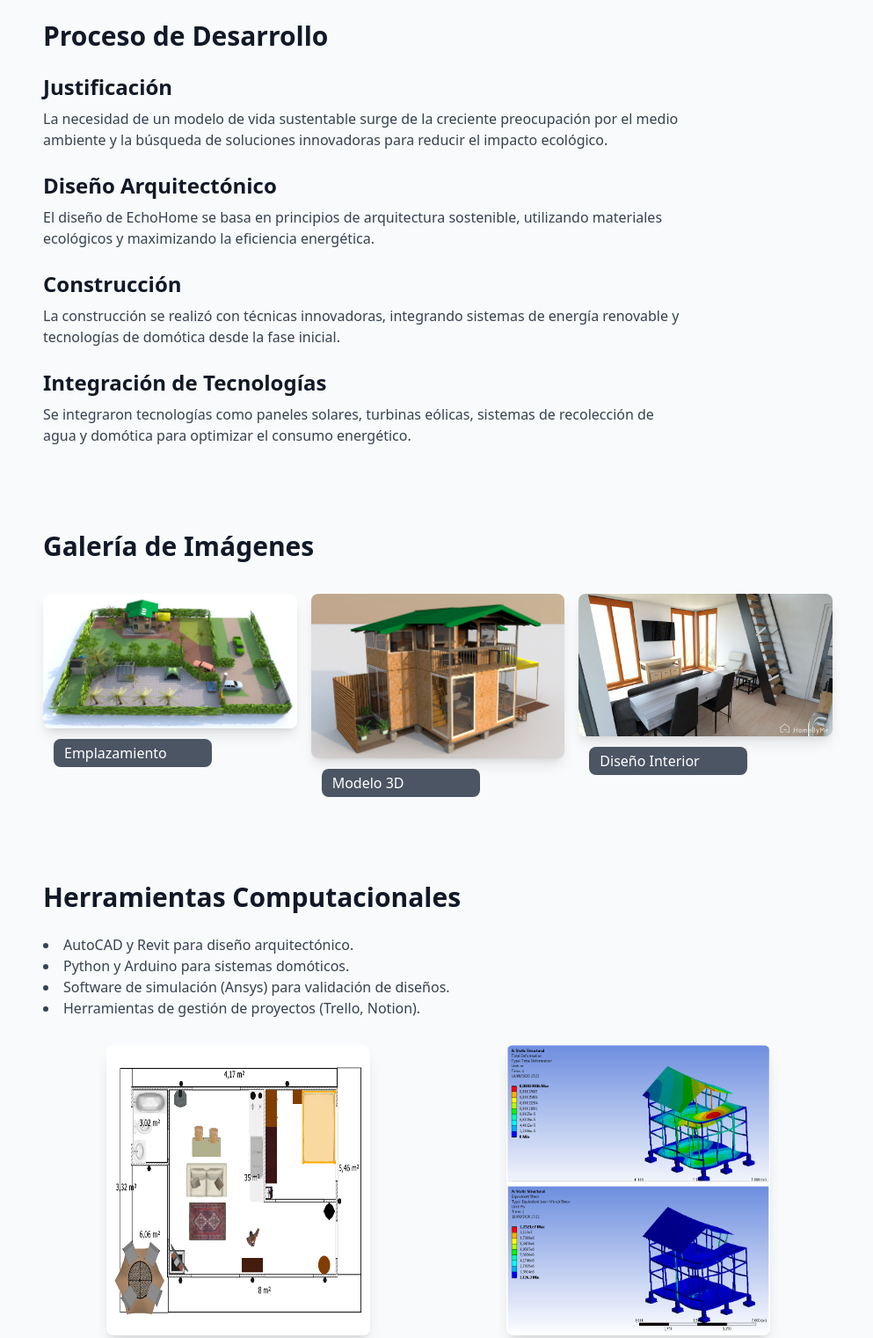
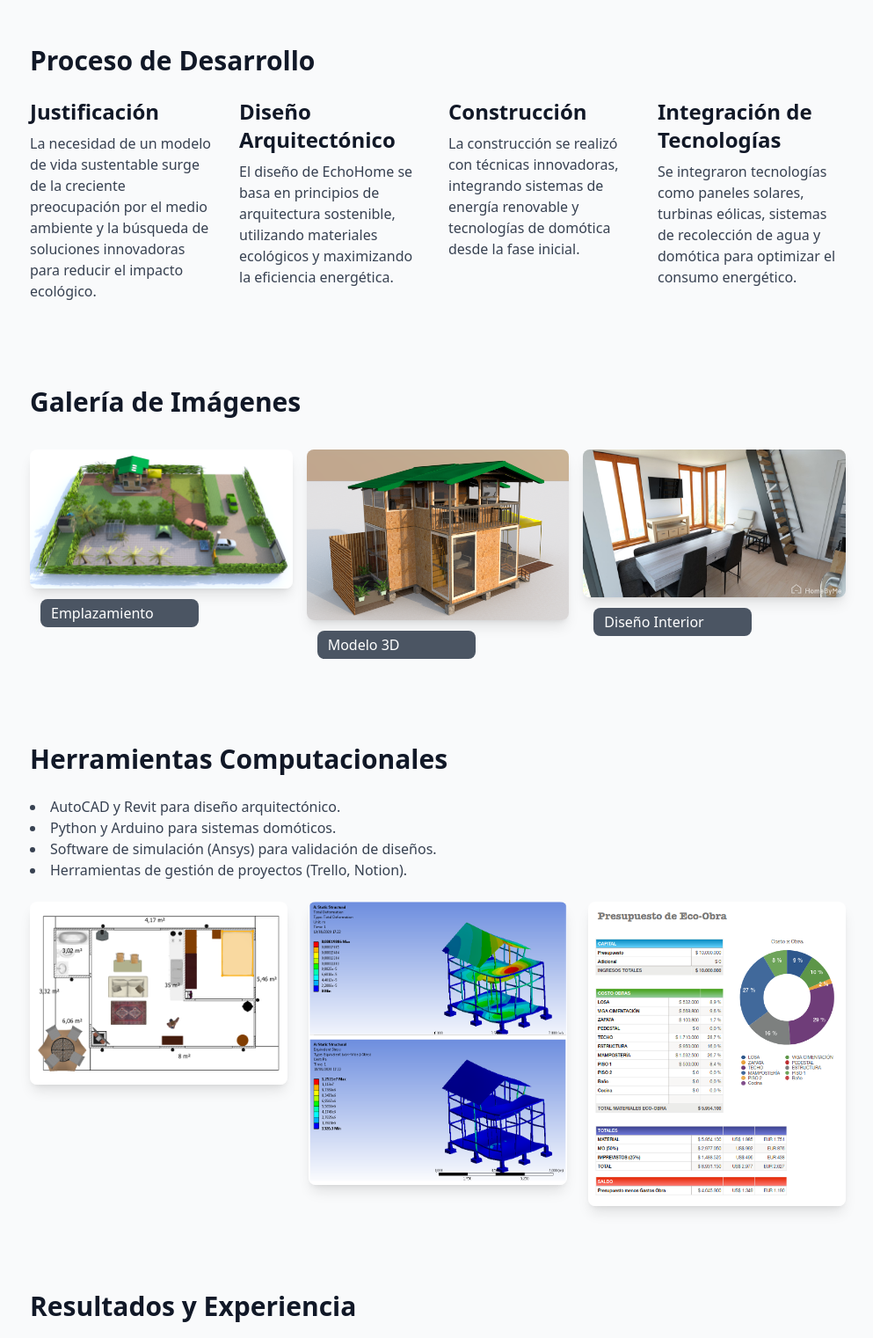
Before and after one commit to appjava/echohome, an Astro site: page / in a window 1280 px wide. Shown: the part 875-2396 px from the top of the page at 88% size, without its empty margins (142-1135 px from the left). Built offline with nearby package versions, Linux system fonts and the light colour scheme; Astro itself is replaced by a stand-in of ours.

Commit message:
update design and build page

```diff
--- a/package.json
+++ b/package.json
@@ -3,7 +3,7 @@
   "type": "module",
   "version": "0.0.1",
   "scripts": {
-    "dev": "astro dev",
+    "dev": "astro dev --host",
     "build": "astro build",
     "preview": "astro preview",
     "astro": "astro"
--- a/src/pages/index.astro
+++ b/src/pages/index.astro
@@ -24,10 +24,10 @@ import SuccessCases from '../components/SuccessCases.astro';
   </Section>
 
   <Section id="proceso" title="Proceso de Desarrollo">
-    <div class="space-y-6">
+    <div class="grid grid-cols-1 lg:grid-cols-4 md:grid-cols-2 gap-6">
       <div>
         <h3 class="text-2xl font-semibold mb-2">Justificación</h3>
-        <p class="text-gray-700">
+        <p class="text-gray-700 text-pretty">
           La necesidad de un modelo de vida sustentable surge de la creciente preocupación por el medio ambiente y la búsqueda de soluciones innovadoras para reducir el impacto ecológico.
         </p>
       </div>
@@ -63,7 +63,7 @@ import SuccessCases from '../components/SuccessCases.astro';
       <li>Software de simulación (Ansys) para validación de diseños.</li>
       <li>Herramientas de gestión de proyectos (Trello, Notion).</li>
     </ul>
-    <div class="tools">
+    <div class="grid grid-cols-1 md:grid-cols-3 gap-6 mt-6">
     <img src="images/design3.png" alt="Tools Gallery" class="rounded-lg shadow-lg" />
     <img src="images/design1.png" alt="Tools Gallery" class="rounded-lg shadow-lg" />
     <img src="images/design2.png" alt="Tools Gallery" class="rounded-lg shadow-lg" />
--- a/src/styles/global.css
+++ b/src/styles/global.css
@@ -25,7 +25,7 @@
     border-radius: 12px;
     font-size: 18px;
     color:white;
-    max-width: 1200px;
+    max-width: 75ch;
     margin: 30px auto;
 }
 
@@ -39,7 +39,7 @@
 }
 
 #herramientas img{
-    width: 300px;
+    width: 100%;
 
 }
 
@@ -48,11 +48,8 @@
     opacity: 0.5;
 }
 
-p{
-    max-width: 80ch;
-}
 section{
-    max-width: 930px;
+    max-width: 960px;
     min-width: 300px;
     margin: 0 auto;
 }
```
Also changed, not shown: 3 other files.
